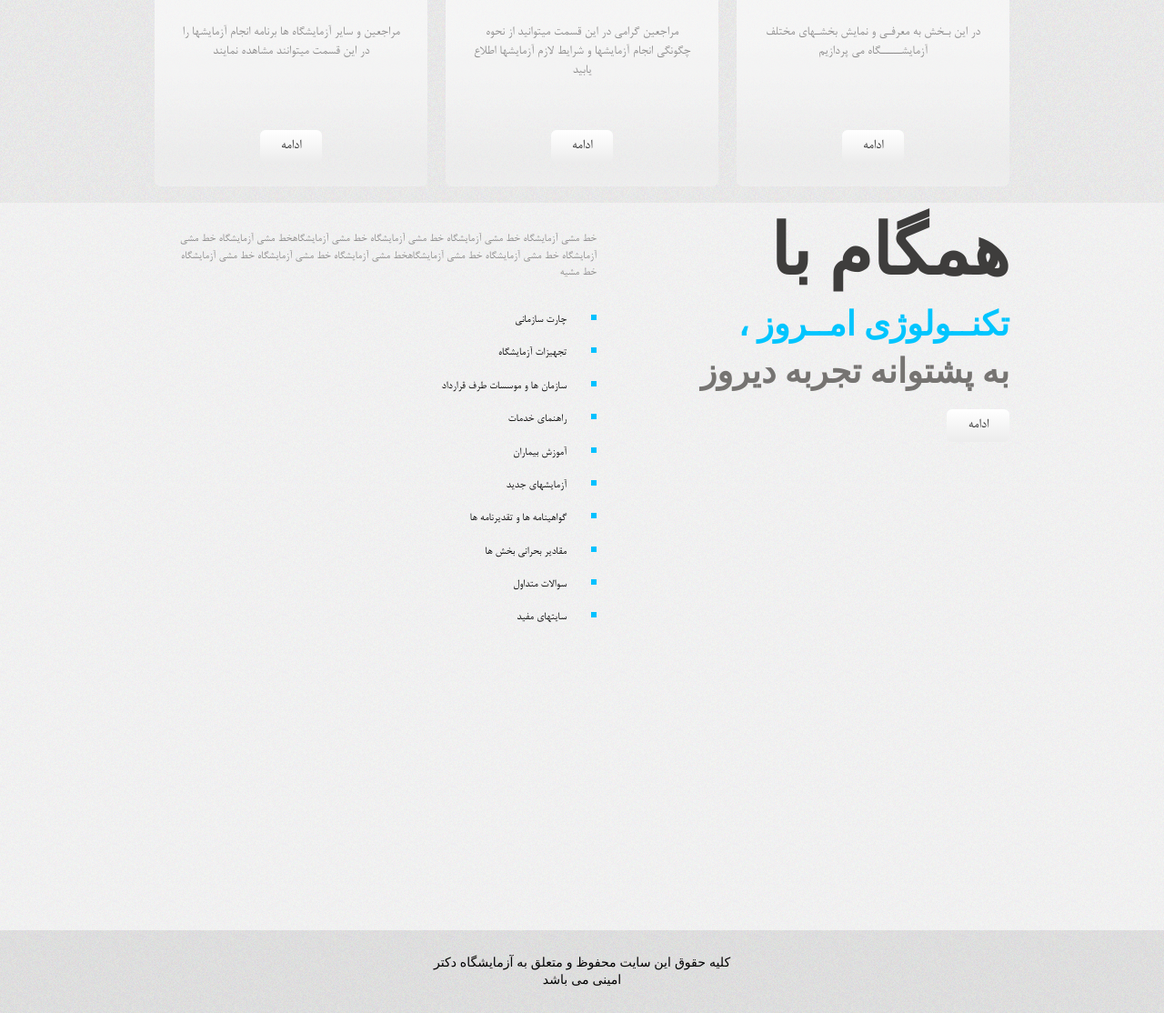
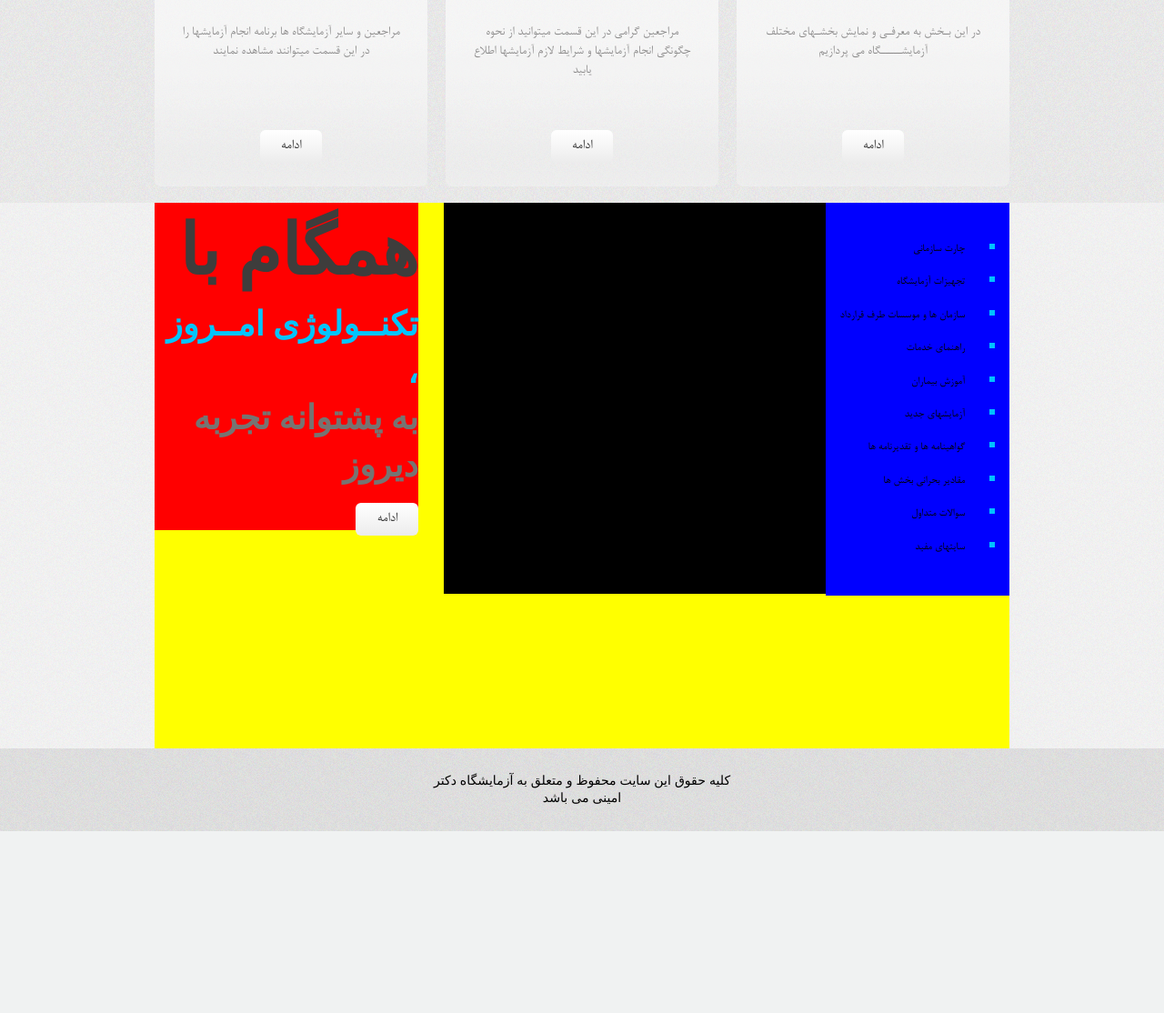
Before and after one commit to etp1711/DrAminiLab.com, a PHP site: page / in a window 1280 px wide. Shown: the part 949-2063 px from the top of the page at 91% size. After the commit the page ends 1863 px from the top, so only its background shows below. Run offline with PHP 8.4, Linux system fonts and the light colour scheme; grey boxes are pictures that could not be loaded.

Commit message:
left righte replace

```diff
--- a/index.php
+++ b/index.php
@@ -80,12 +80,12 @@
 		<!-- Text Part  -->
 		<div class="text-part">
 			<div class="content">
+
 				<div class="right-part">
-					<h5>خط مشی آزمایشگاه خط مشی آزمایشگاه خط مشی آزمایشگاه خط مشی آزمایشگاهخط مشی آزمایشگاه خط مشی آزمایشگاه خط مشی آزمایشگاه خط مشی آزمایشگاهخط مشی آزمایشگاه خط مشی آزمایشگاه خط مشی آزمایشگاه خط مشیه</h5>
+					<h5></h5>
 						<li><span>چارت سازمانی</span></li>
 						<li><span>تجهیزات آزمایشگاه</span></li>
 						<li><span><a href="iframeorgans.php">سازمان ها و موسسات طرف قرارداد</a></span></li>
-
 						<li><span>راهنمای خدمات</span></li>
 						<li><span>آموزش بیماران</span></li>
 						<li><span>آزمايشهاي جديد</span></li>
@@ -94,6 +94,16 @@
 						<li><span>سوالات متداول</span></li>
 						<li><span>سایتهای مفید</span></li>
 				</div>
+
+
+				<div class="test">
+
+
+
+				</div>
+
+
+
 				<div class="left-part">
 					<div class="bigtext">
 						<p>همگام با<br /><span class="middle">تکنــولوژی امــروز ،<span/><br /><span class="third">به پشتوانه تجربه دیروز<span/></p>
@@ -101,8 +111,15 @@
 					</div>
 					<a class="more" href=""></a>
 				</div>
+
+
+
+
+
 			</div>
 		</div>
+
+
 		<!-- ......... -->
 		<!-- Portion -->
 
--- a/style.css
+++ b/style.css
@@ -318,6 +318,9 @@ section.middle .threebox .content .left a, section.middle .threebox .content .mi
 
 /* ----------------------*/
 
+
+
+
 /*           Text Part           */
 section.middle .text-part{
 	margin: 				0 auto;
@@ -331,13 +334,63 @@ section.middle .text-part{
 section.middle .text-part .content{
 	margin: 				0 auto;
 	width: 					940px;
-	min-height: 			345px;
+	min-height: 			600px;
 	margin-top: 			0px;
+	background-color: 		yellow;
 }
 
+section.middle .text-part .content .right-part{
+	float: 					right;
+	width: 					200px;
+	min-height: 			430px;
+	padding: 				1px;
+	background-color: 		blue;
+}
+section.middle .text-part .content .right-part h5{
+	margin-top: 			30px;
+	margin-left: 			10px;
+	margin-right: 			15px;
+	color: 					#8C8B8B;
+}
+section.middle .text-part .content .right-part li{
+	list-style-type: 		square;
+	margin-top: 			0px;
+	margin-right: 			15px;
+	font-size: 				26px;
+	color: 					#00C1FF;
+}
+section.middle .text-part .content .right-part li span{
+	font-size: 				13px;
+	color: 					#000;
+}
+section.middle .text-part .content .right-part li span:hover{
+	color: 					#00C1FF;
+	cursor: 				auto;
+}
+
+
+
+
+
+
+section.middle .text-part .content .test{
+	float: 				right;
+	width: 				420px;
+	min-height: 		430px;
+	background-color: 	black;
+	margin-right: 		0px;
+}
+
+
+
+
+
+
 section.middle .text-part .content .left-part .bigtext{
-	min-height: 			800px;
-	margin-left: 			500px;
+	min-height: 			270px;
+	margin-right: 			650px;
+	background-color: 		red;
+
 }
 section.middle .text-part .content .left-part .bigtext p{
 	font-size: 				77px;
@@ -385,35 +438,6 @@ section.middle .text-part .content .left-part .bigtext p span.third{
 	margin-bottom: 			0;
 	margin-top: 			0px;
 }
-section.middle .text-part .content .right-part{
-	float: 					left;
-	width: 					500px;
-	min-height: 			330px;
-	padding: 				1px;
-}
-section.middle .text-part .content .right-part h5{
-	margin-top: 			30px;
-	margin-left: 			10px;
-	margin-right: 			15px;
-	color: 					#8C8B8B;
-}
-section.middle .text-part .content .right-part li{
-	list-style-type: 		square;
-	margin-top: 			0px;
-	margin-right: 			15px;
-	font-size: 				26px;
-	color: 					#00C1FF;
-}
-section.middle .text-part .content .right-part li span{
-	font-size: 				13px;
-	color: 					#000;
-}
-section.middle .text-part .content .right-part li span:hover{
-	color: 					#00C1FF;
-	cursor: 				auto;
-}
-
-
 
 /* -------------------------------------*/
 
```
Lines whose indentation alone changed are shown as unchanged.
